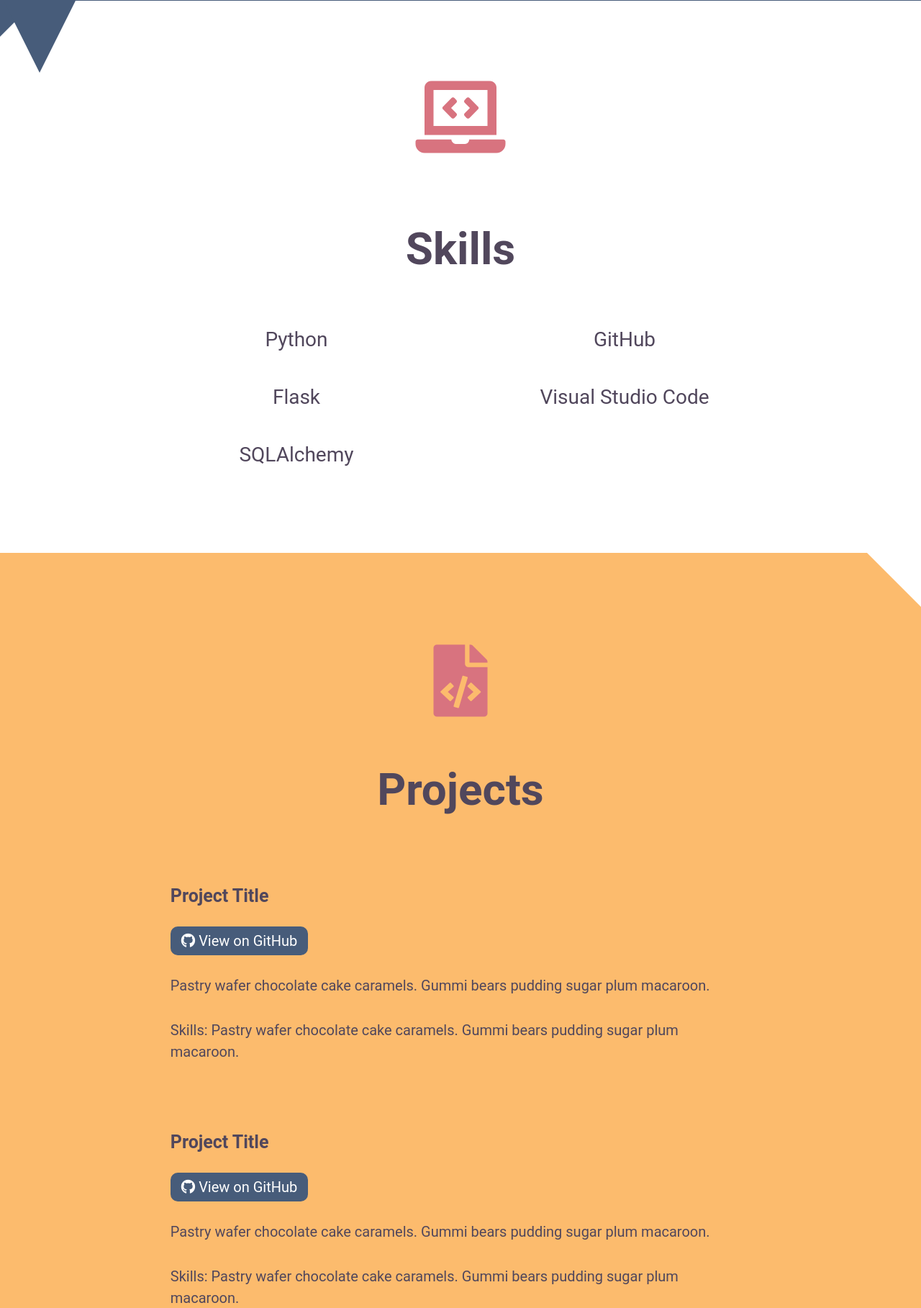
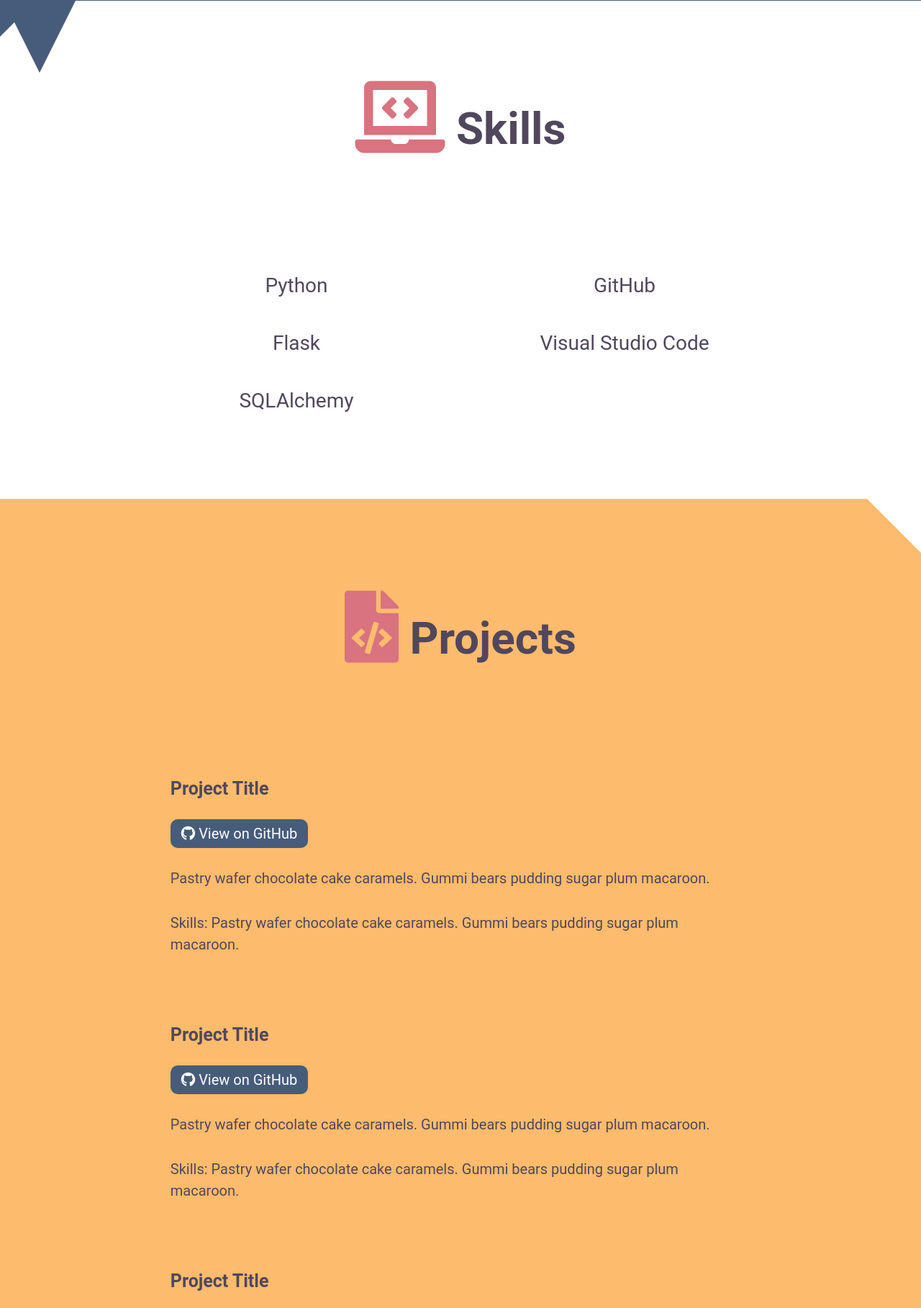
Before and after one commit to reneebrinkman/portfolio-webapp, a Flask app: page / in a window 1280 px wide. Shown: the part 1179-2996 px from the top of the page at 72% size. Run offline with Flask 2, Linux system fonts and the light colour scheme.

Commit message:
Fixed the location of the CSS file and prettied up the page a bit

```diff
--- a/templates/index.html
+++ b/templates/index.html
@@ -8,7 +8,7 @@
         <meta name="viewport" content="width=device-width, initial-scale=1">
         <link rel="stylesheet" href="https://cdnjs.cloudflare.com/ajax/libs/font-awesome/5.15.3/css/all.min.css">
         <link href="https://cdn.jsdelivr.net/npm/bootstrap@5.0.0-beta2/dist/css/bootstrap.min.css" rel="stylesheet" integrity="sha384-BmbxuPwQa2lc/FVzBcNJ7UAyJxM6wuqIj61tLrc4wSX0szH/Ev+nYRRuWlolflfl" crossorigin="anonymous">
-        <link rel="stylesheet" href="styles.css">
+        <link rel="stylesheet" href="/static/css/styles.css">
     </head>
     <body>
         <section class="navigation">
@@ -52,9 +52,11 @@
             </nav>
         </section>
         <section class="header">
+          <header>
             <h1>Python Developer</h1>
             <p>A short one-liner about your love of coding.</p>
             <img src="https://cdn.pixabay.com/photo/2016/11/29/13/14/attractive-1869761_1280.jpg" alt="Headshot of myself">
+          </header>
         </section>
         <section id="about">
             <h2>About Me</h2>
@@ -69,8 +71,7 @@
             <div id="triangle2"></div>
         </section>
         <section id="skills">
-            <i class="fas fa-laptop-code"></i>
-            <h2>Skills</h2>
+            <h2><i class="fas fa-laptop-code"></i> Skills</h2>
             <ul>
                 <li>Python</li>
                 <li>Flask</li>
@@ -81,8 +82,7 @@
         </section>
         <section id="projects">
             <div id="triangle3"></div>
-            <i class="fas fa-file-code"></i>
-            <h2>Projects</h2>
+            <h2><i class="fas fa-file-code"></i> Projects</h2>
             <div id="project-list">
                 <div id="project1" class="a-project">
                     <h3>Project Title</h3>
@@ -148,8 +148,7 @@
             <div id="triangle4"></div>
         </section>
         <section id="contact">
-            <i class="fas fa-paper-plane"></i>
-            <h2>Contact Me</h2>
+            <h2><i class="fas fa-paper-plane"></i>Contact Me</h2>
             <p>
                 Pastry wafer chocolate cake caramels.
                 Gummi bears pudding sugar plum macaroon.
```
